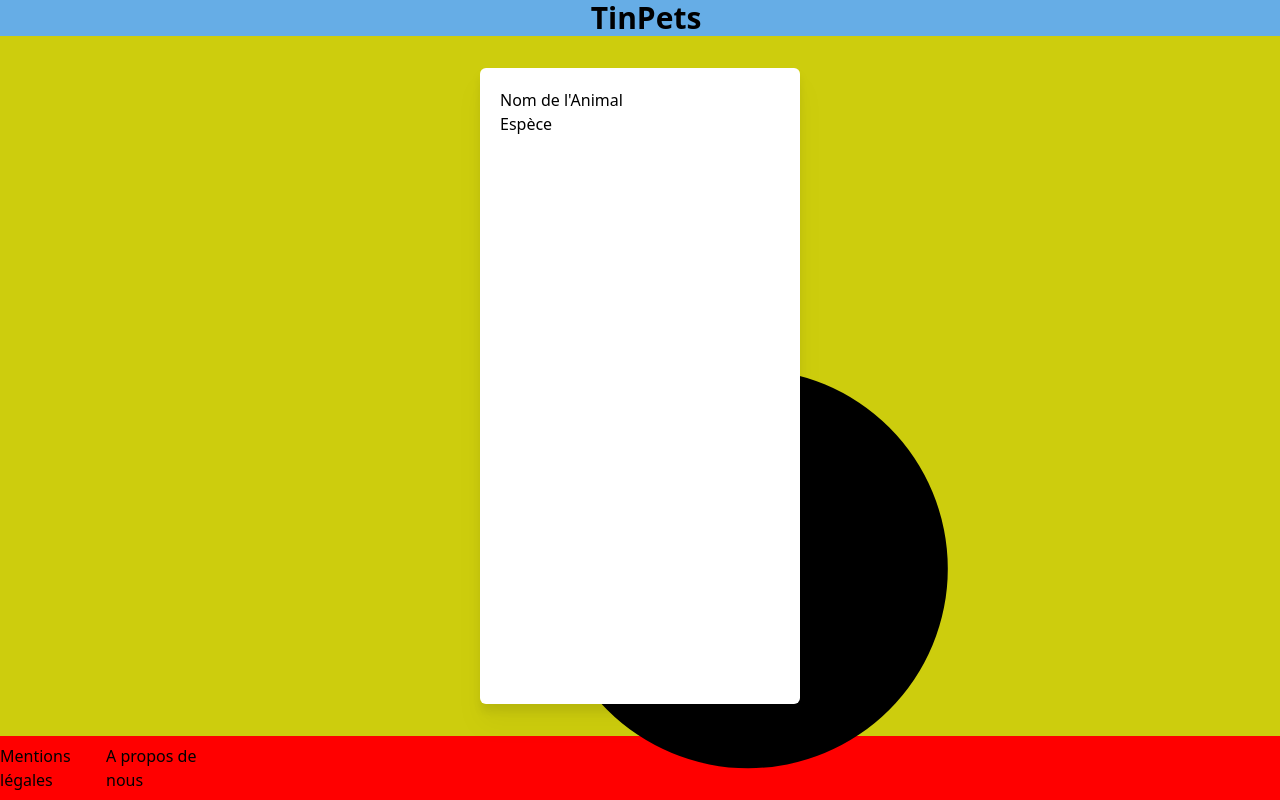
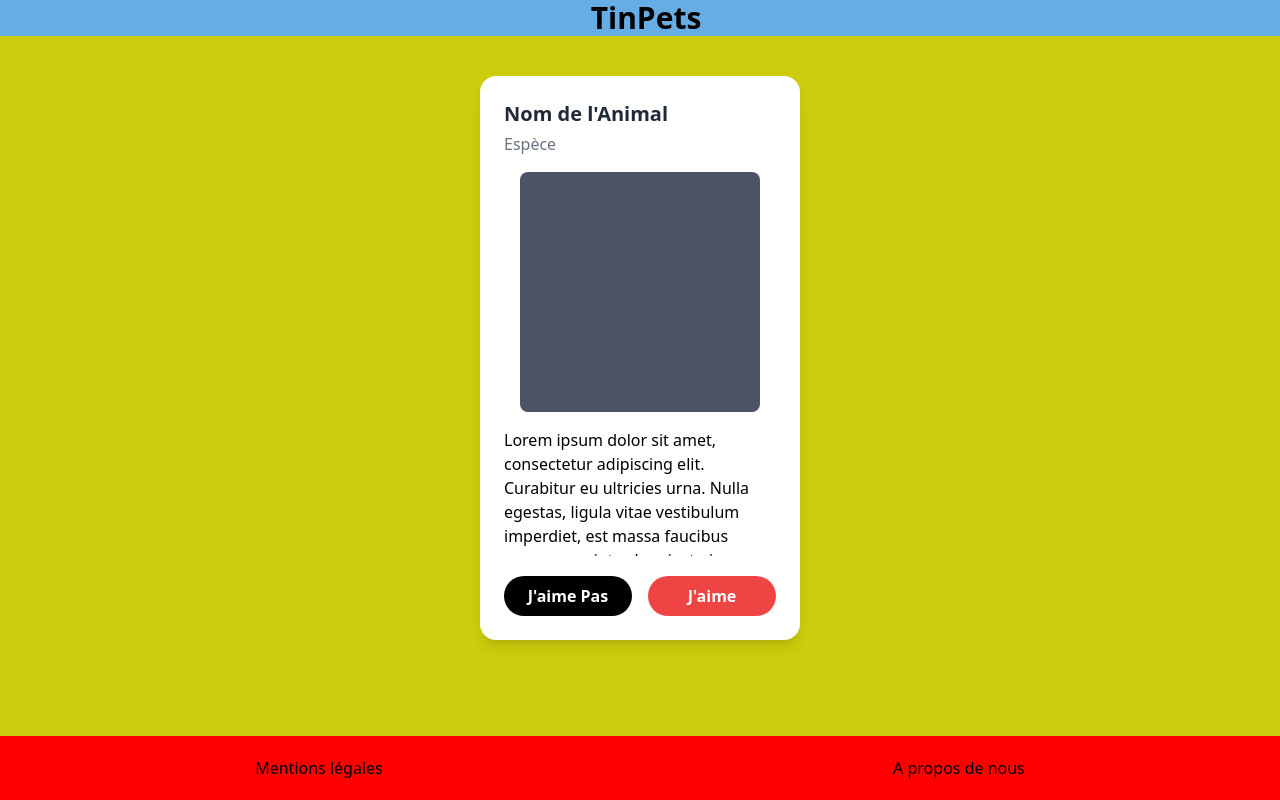
Before and after one commit to DanFueco/TinPets, a React (Vite) app in the folder tinpets-frontend/: page / in a window 1280 px wide. Shown: the top 800 px of the page. Built offline with nearby package versions, Linux system fonts and the light colour scheme.

Commit message:
J'AI SWIPE

```diff
--- a/tinpets-frontend/src/Pages/Swipe/Swipe.jsx
+++ b/tinpets-frontend/src/Pages/Swipe/Swipe.jsx
@@ -1,9 +1,22 @@
 const Swipe = () => {
     return (
       <div className="flex flex-col flex-grow items-center bg-vert-caca">
-        <div className="bg-blanc-projet w-80 px-5 py-5 my-8 flex-grow drop-shadow-xl rounded-md flex-col">
-          <p>Nom de l'Animal</p>
-          <p>Espèce</p>
+        <div className="bg-white rounded-2xl shadow-lg p-6 w-80 mx-auto mt-10">
+          <h2 className="text-xl font-bold text-gray-800 mb-1">Nom de l'Animal</h2>
+          <p className="text-gray-500 mb-4">Espèce</p>
+          <div className="w-60 h-60 bg-gray-600 rounded-lg mx-auto mb-4"></div>
+          <p className=" h-32 max-h-32 overflow-hidden text-ellipsis whitespace-normal mb-5">
+          Lorem ipsum dolor sit amet, consectetur adipiscing elit. Curabitur eu ultricies urna. Nulla egestas, ligula vitae vestibulum imperdiet, est massa faucibus neque, non interdum justo ipsum eu ipsum. Phasellus aaaaaaaaaaaaaaaaaaaaaaaaaaaaaaaaaaaaaaaaaaaaaaaaaaaaaaaaaaaaaaaaaaaaaaaaaaaaaaaaaaaaaaaaaaaaaaaaaaaaaaaaaaaaaaaaaaaaaaaaaa.
+          </p>
+          <div className="flex">
+            <button className="bg-black text-white font-semibold py-2 px-4 rounded-full w-full mr-2">
+              J'aime Pas
+            </button>
+            <button className="bg-red-500 text-white font-semibold py-2 px-4 rounded-full w-full ml-2">
+              J'aime
+            </button>
+          </div>
+
         </div>
       </div>
     )
--- a/tinpets-frontend/src/components/Footer/Footer.jsx
+++ b/tinpets-frontend/src/components/Footer/Footer.jsx
@@ -1,11 +1,9 @@
-import { UserIcon } from "@heroicons/react/16/solid";
 
 const Footer = () => {
     return (
         <div className="flex justify-around items-center bg-rouge-projet h-16">
             <p>Mentions légales</p>
             <p>A propos de nous</p>
-            <UserIcon/>
         </div>
     );
 };1
--- a/tinpets-frontend/tailwind.config.js
+++ b/tinpets-frontend/tailwind.config.js
@@ -5,7 +5,7 @@ export default {
     "./src/**/*.{js,ts,jsx,tsx}",
   ],
   theme: {
-    extend: {},
+    extend: {
       colors: {
         'rose-projet': '#FF60BD',
         'blue-projet': '#66ADE6',
@@ -14,5 +14,6 @@ export default {
         'rouge-projet': '#FF0000',
       },
     },
+  },
   plugins: [],
 }
```
Lines whose indentation alone changed are shown as unchanged.
